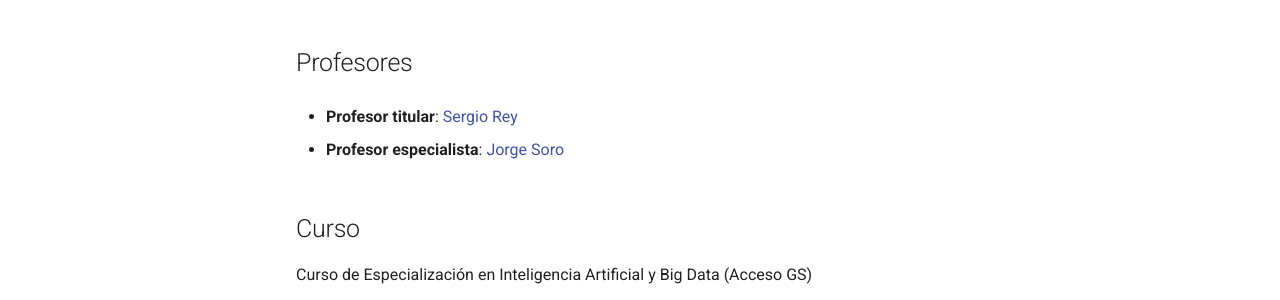
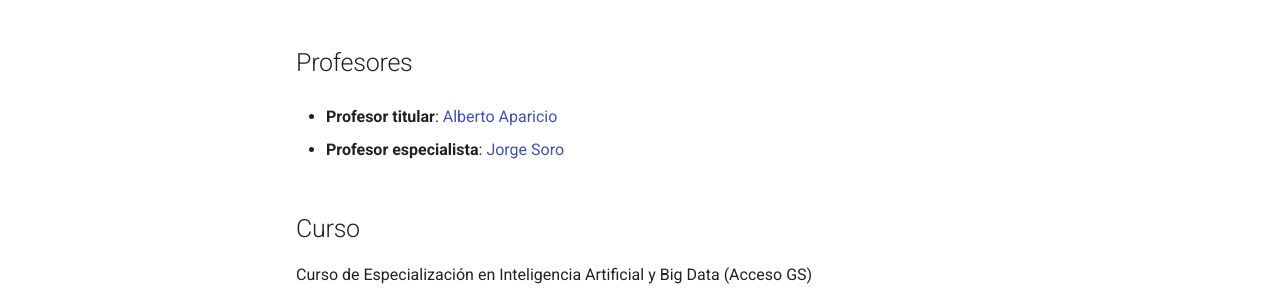
Before and after one commit to jorsodom/bigdata-sb, an MkDocs documentation site: the page built from docs/index.md, in a window 1280 px wide and 1276 px high. Shown: the part 741-1041 px from the top of the window. Built offline with MkDocs 1.6.1 and Material for MkDocs 9.7.7, drawn with Linux system fonts in a browser that asks for light colours.

Commit message:
update inici curs 2526

```diff
--- a/docs/index.md
+++ b/docs/index.md
@@ -14,7 +14,7 @@ Los sistemas de Big Data se refieren al conjunto de herramientas, tecnologías y
 
 ## Profesores
 
-- **Profesor titular**: [Sergio Rey](https://www.linkedin.com/in/sergio-rey-mart%C3%ADnez-10a7905b/)
+- **Profesor titular**: [Alberto Aparicio]()
 
 - **Profesor especialista**: [Jorge Soro](https://www.linkedin.com/in/jorsodom/)
 
```
